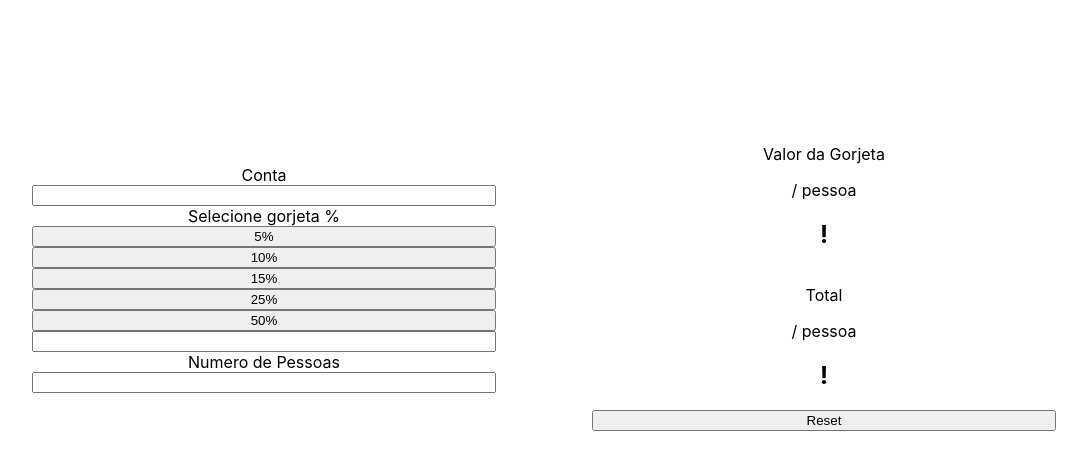
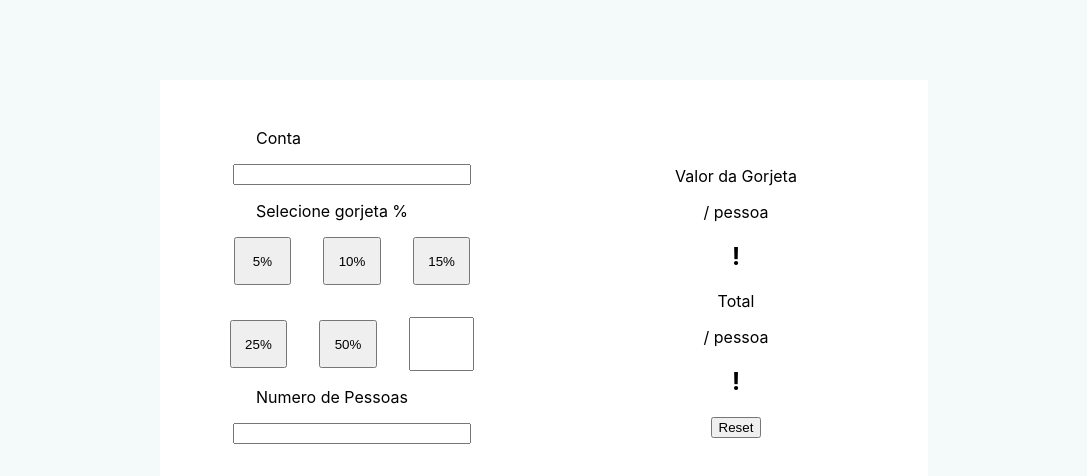
Before and after one commit to GuilhermeSOliveira/CalculadoraDeGorjetas, a React (Create React App) app: page / in a window 1280 px wide. Shown: the top 476 px of the page, without its empty margins (96-1183 px from the left). Built offline with nearby package versions, Linux system fonts and the light colour scheme.

Commit message:
Adicionado alguns estilos

```diff
--- a/src/App.css
+++ b/src/App.css
@@ -1,5 +1,7 @@
 .App {
   text-align: center;
+  background-color: hsl(189, 41%, 97%);
+  height: 100%;
 }
 
 .App-logo {
--- a/src/components/Index.jsx
+++ b/src/components/Index.jsx
@@ -7,19 +7,19 @@ function Template () {
                 <div className={styles.item}>
 
                     <div className={styles.child}>
-                        <label>Conta</label>
-                        <input type="number"></input>
+                        <label className={styles.titulo}>Conta</label>
+                        <input type="number" className={styles.valor}></input>
 
-                        <label>Selecione gorjeta %</label>
-                        <button>5%</button>
-                        <button>10%</button>
-                        <button>15%</button>
-                        <button>25%</button>
-                        <button>50%</button>
-                        <input></input>
+                        <label className={styles.titulo}>Selecione gorjeta %</label>
+                        <button className={styles.botao}>5%</button>
+                        <button className={styles.botao}>10%</button>
+                        <button className={styles.botao}>15%</button>
+                        <button className={styles.botao}>25%</button>
+                        <button className={styles.botao}>50%</button>
+                        <input className={styles.botao}></input>
 
-                        <label>Numero de Pessoas</label>
-                        <input type="number"></input>
+                        <label className={styles.titulo}>Numero de Pessoas</label>
+                        <input type="number" className={styles.valor}></input>
                     </div>
 
                 </div>
--- a/src/components/Index.module.css
+++ b/src/components/Index.module.css
@@ -2,7 +2,9 @@
     display: flex;
     justify-content: center;
     align-items: center;
-    margin: 5rem;
+    margin: 5rem auto;
+    width: 60%;
+    background-color: hsl(0, 0%, 100%);
 }
 
 .item {
@@ -10,7 +12,21 @@
     flex-basis: 50%;
 }
 
-.child {
-    display: flex;
-    flex-direction: column;
+.botao {
+    display: inline-block;
+    height: 3rem;
+    width: 20%;
+    margin: 1rem;
 }
+
+.titulo {
+    display: block;
+    text-align: left;
+    margin: 0 3rem;
+}
+
+.valor {
+    display: block;
+    width: 80%;
+    margin: 1rem auto;
+}
--- a/src/index.css
+++ b/src/index.css
@@ -5,6 +5,7 @@ body {
     sans-serif;
   -webkit-font-smoothing: antialiased;
   -moz-osx-font-smoothing: grayscale;
+  background-color: hsl(189, 41%, 97%);
 }
 
 code {
```
